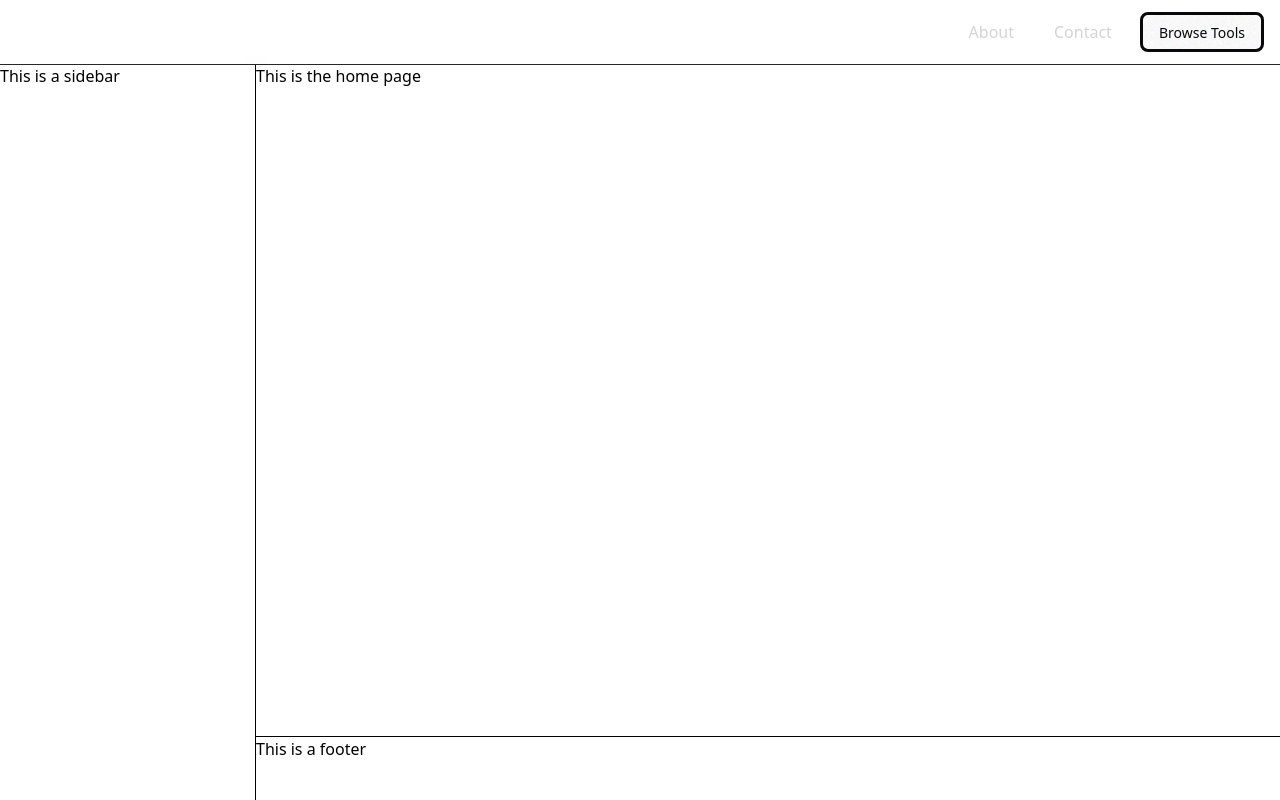
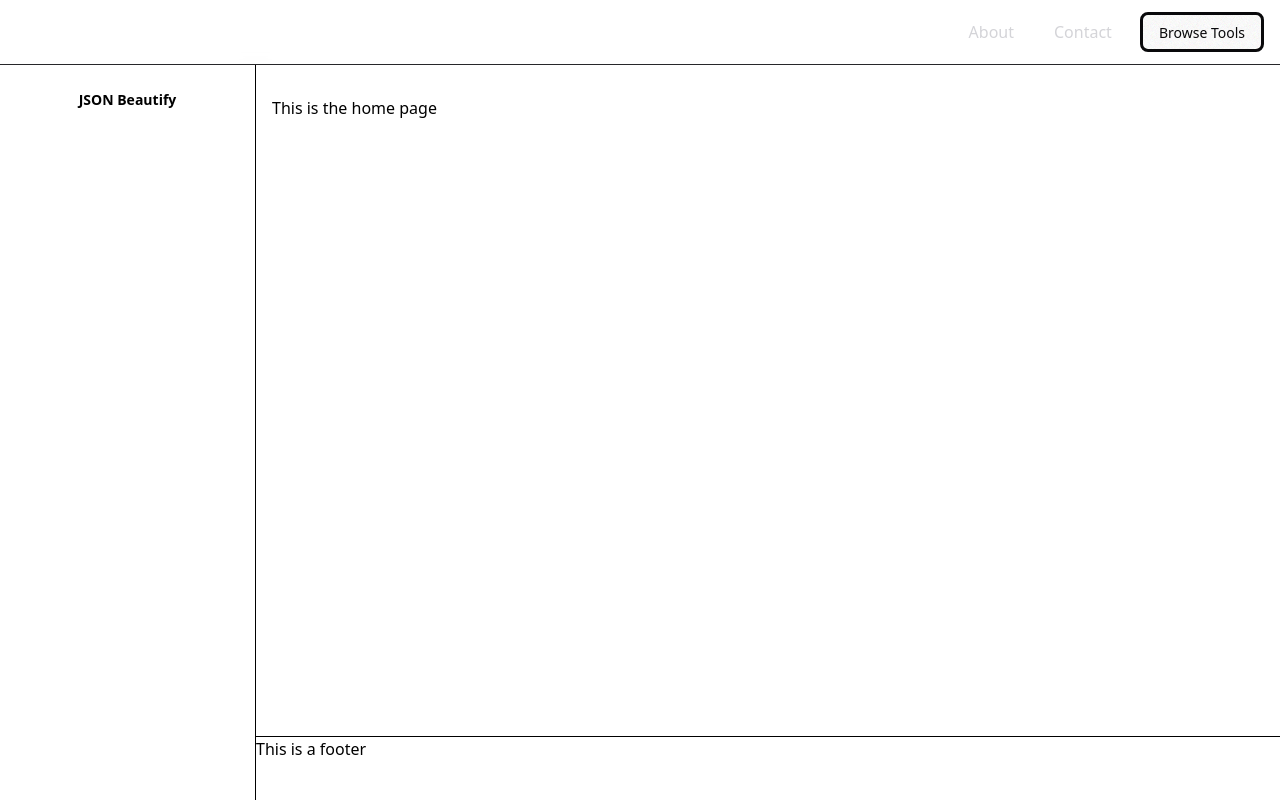
Before and after one commit to lazy-snorlax/webtools, a Vue app: page / in a window 1280 px wide. Built offline with nearby package versions, Linux system fonts and the light colour scheme; the HTML template or start-up script is replaced by a standard one.

Commit message:
create app layout

```diff
--- a/src/layouts/AppLayout.vue
+++ b/src/layouts/AppLayout.vue
@@ -4,11 +4,11 @@
             <div class="container mx-auto px-4">
                 <div class="flex items-center justify-between h-16">
                     <div class="flex items-center gap-4">
-                        <a class="flex items-center gap-3" href="/">
+                        <router-link class="flex items-center gap-3" :to="'/'">
                             <div class="hidden sm:block">
                                 <span class="text-xl font-bold text-white">WebTools</span>
                             </div>
-                        </a>
+                        </router-link>
                     </div>
                     <div class="flex items-center gap-4">
                         <a class="hidden md:inline-flex items-center px-3 py-2 text-zinc-300 rounded-lg font-medium hover:bg-zinc-800 transition-colors" href="/about">About</a>
@@ -21,11 +21,13 @@
 
         <div class="flex">
             <aside class="fixed left-0 top-16 w-64 border-r h-[calc(100vh-4rem)]">
-                <p>This is a sidebar</p>
+                <sidebar />
             </aside>
             <main class="flex-1 transition-all duration-300 lg:ml-64">
                 <div class="min-h-[calc(100vh-4rem)] pt-16">
-                    <slot />
+                    <div class="container mx-auto px-4 py-8">
+                        <slot />
+                    </div>
                 </div>
                 <footer class="border-t ">
                     <p>This is a footer</p>
@@ -36,5 +38,5 @@
 </template>
 
 <script setup lang="ts">
-
+import Sidebar from '@/components/Sidebar.vue';
 </script>
```
